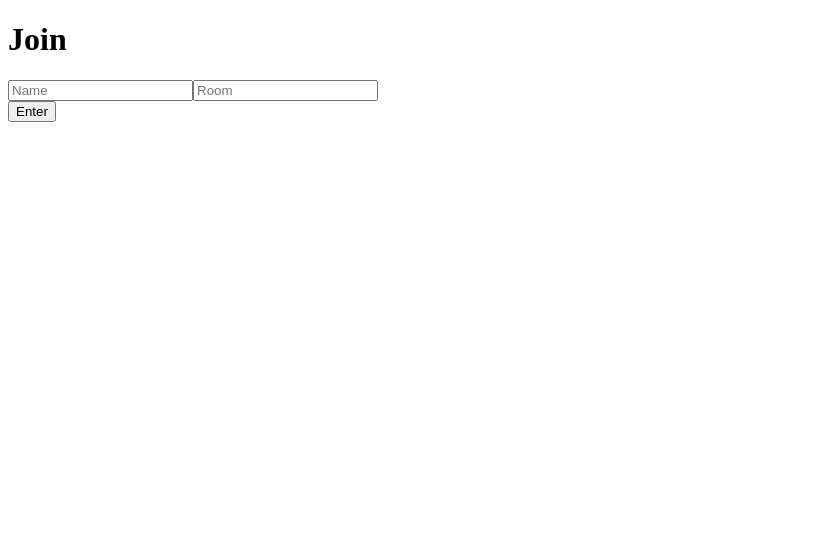
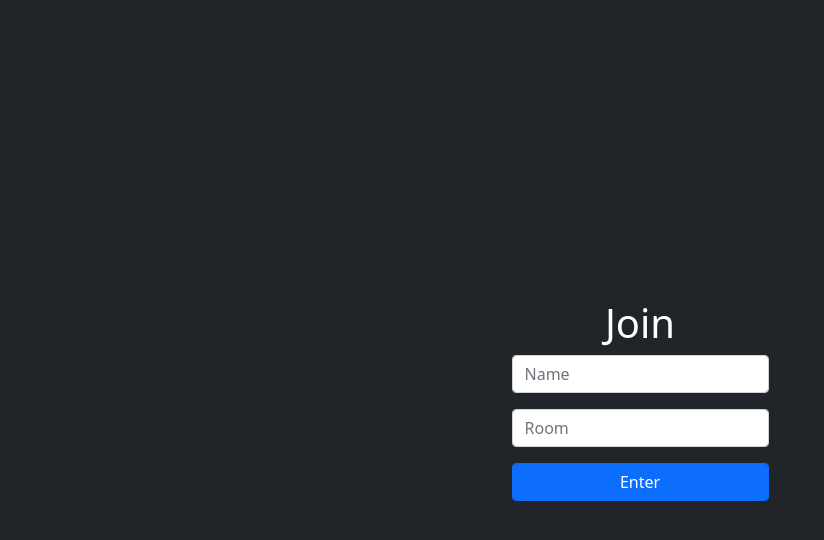
Before and after one commit to jeanclg/casual-chat-client, a React (Create React App) app: page / in a window 1280 px wide. Shown: the top 540 px of the page, without its empty margins (0-824 px from the left). Built offline with nearby package versions, Linux system fonts and the light colour scheme.

Commit message:
create bootstrap

```diff
--- a/package.json
+++ b/package.json
@@ -6,6 +6,9 @@
     "@testing-library/jest-dom": "^5.12.0",
     "@testing-library/react": "^11.2.7",
     "@testing-library/user-event": "^12.8.3",
+    "bootstrap": "^5.0.1",
+    "emoji": "^0.3.2",
+    "emotion": "^11.0.0",
     "query-string": "^4.3.4",
     "react": "^16.14.0",
     "react-dom": "^16.14.0",
--- a/src/App.js
+++ b/src/App.js
@@ -1,5 +1,6 @@
 import React from "react";
 import { BrowserRouter as Router, Route } from "react-router-dom";
+import "bootstrap/dist/css/bootstrap.min.css";
 
 import Join from "./components/Join";
 import Chat from "./components/Chat";
--- a/src/components/Chat.js
+++ b/src/components/Chat.js
@@ -2,6 +2,8 @@ import React, { useState, useEffect } from "react";
 import { Link } from "react-router-dom";
 import queryString from "query-string";
 import io from "socket.io-client";
+import ScrollToBottom from "react-scroll-to-bottom";
+import { css } from "@emotion/css";
 
 let socket;
 
@@ -52,30 +54,72 @@ const Chat = ({ location }) => {
     console.log(users);
   };
 
+  const ROOT_CSS = css({
+    height: 500,
+    width: 400,
+    backgroundColor: "white",
+    color: "#212529",
+    padding: "15px",
+  });
+
   return (
+    <div className="bg-dark text-white">
+      <div className="container">
+        <div className="d-flex vh-100 justify-content-center align-items-center">
           <div>
-      <h1>Chat</h1>
-      <ul>
+            <h2
+              className="form-control fs-4 btn-primary text-center"
+              style={{ borderRadius: "0", margin: "0" }}
+            >{`${user.name}⠀⠀⠀⠀${user.room}`}</h2>
+            <ScrollToBottom className={ROOT_CSS}>
               {messages.map((x, i) => {
-          return <li key={i}>{`${x.user}: ${x.text}`}</li>;
+                if (x.user === user.name) {
+                  return (
+                    <p className="text-end" key={i}>
+                      <strong>{x.user}</strong>
+                      {`: ${x.text}`}
+                    </p>
+                  );
+                } else {
+                  return (
+                    <p className="text-start" key={i}>
+                      <strong>{x.user}</strong>
+                      {`: ${x.text}`}
+                    </p>
+                  );
+                }
               })}
-      </ul>
+            </ScrollToBottom>
+            <div className="input-group mb-3">
               <input
+                className="form-control"
                 value={message}
                 onChange={handleMessage}
                 onKeyPress={(event) =>
                   event.key === "Enter" ? sendMessage(event) : null
                 }
+                style={{ borderRadius: "0" }}
               />
+              <button
+                className="btn btn-primary"
+                onClick={(event) => sendMessage(event)}
+                style={{ borderRadius: "0" }}
+              >
+                Send
+              </button>
+            </div>
             <a href="/">
-        <button>Leave</button>
+              <button className="btn btn-danger">Leave</button>
             </a>
+          </div>
           <ul>
             {users.map((x) => {
               return <li key={x.id}>{x.name}</li>;
             })}
           </ul>
         </div>
+      </div>
+    </div>
   );
 };
 
--- a/src/components/Join.js
+++ b/src/components/Join.js
@@ -15,16 +15,23 @@ const Join = () => {
   };
 
   return (
-    <div>
-      <h1>Join</h1>
-      <div>
+    <div className="bg-dark text-white">
+      <div className="container">
+        <div className="d-flex vh-100 justify-content-center align-items-center text-center">
+          <form>
+            <h1 className="fs-1">Join</h1>
+            <div class="mb-3">
               <input
+                className="form-control"
                 name="name"
                 placeholder="Name"
                 type="text"
                 onChange={handleChange}
               />
+            </div>
+            <div class="mb-3">
               <input
+                className="form-control"
                 name="room"
                 placeholder="Room"
                 type="text"
@@ -37,8 +44,13 @@ const Join = () => {
               }
               to={`/chat?name=${user.name}&room=${user.room}`}
             >
-        <button type="submit">Enter</button>
+              <button type="submit" className="form-control btn btn-primary">
+                Enter
+              </button>
             </Link>
+          </form>
+        </div>
+      </div>
     </div>
   );
 };
```
Also changed, not shown: 1 other file (tests, documents, lock files or other folders). Lines whose indentation alone changed are shown as unchanged.
